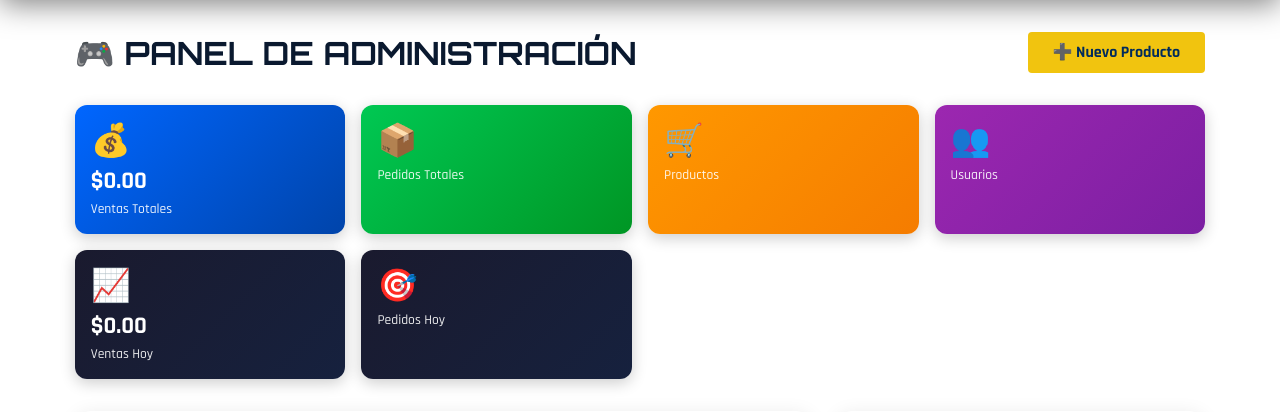
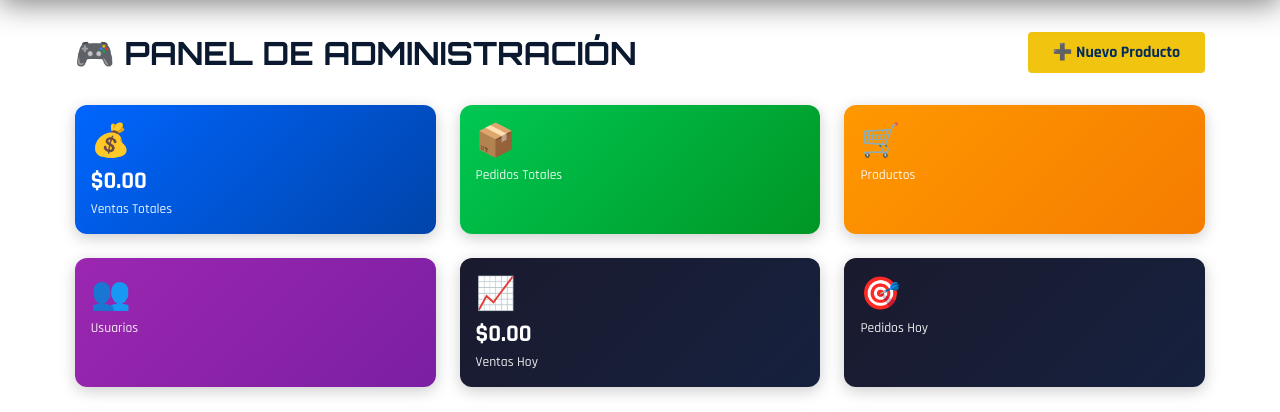
Before and after one commit to Ordones18/Ponte-Once-Store, a Flask app: template templates/admin/dashboard.html in a window 1280 px wide. Shown: the part 78-490 px from the top of the page. Run offline with Flask 3, Linux system fonts and the light colour scheme; the template is opened without the code that fills it, so the values that code supplies are empty; some libraries are stand-ins or nearby versions.

Commit message:
Fix: Admin stats grid size (3 col) and Catalog tag z-index

```diff
--- a/templates/admin/dashboard.html
+++ b/templates/admin/dashboard.html
@@ -22,8 +22,8 @@
     /* Stats Cards */
     .stats-grid {
         display: grid;
-        grid-template-columns: repeat(auto-fit, minmax(220px, 1fr));
-        gap: 1rem;
+        grid-template-columns: repeat(3, 1fr);
+        gap: 1.5rem;
         margin-bottom: 2rem;
     }
 
```
Also changed, not shown: templates/catalog.html (+22 -0 lines).
